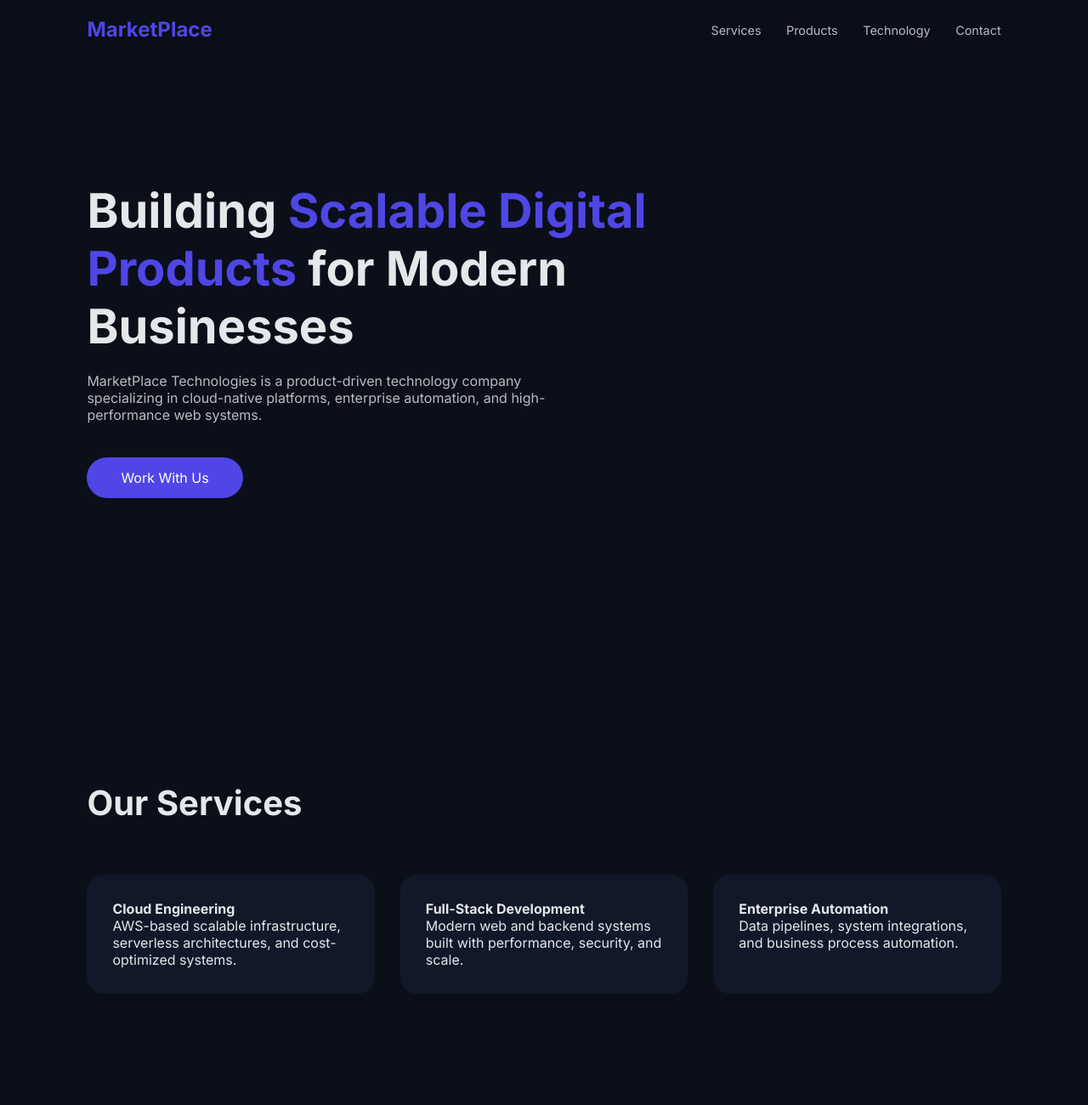
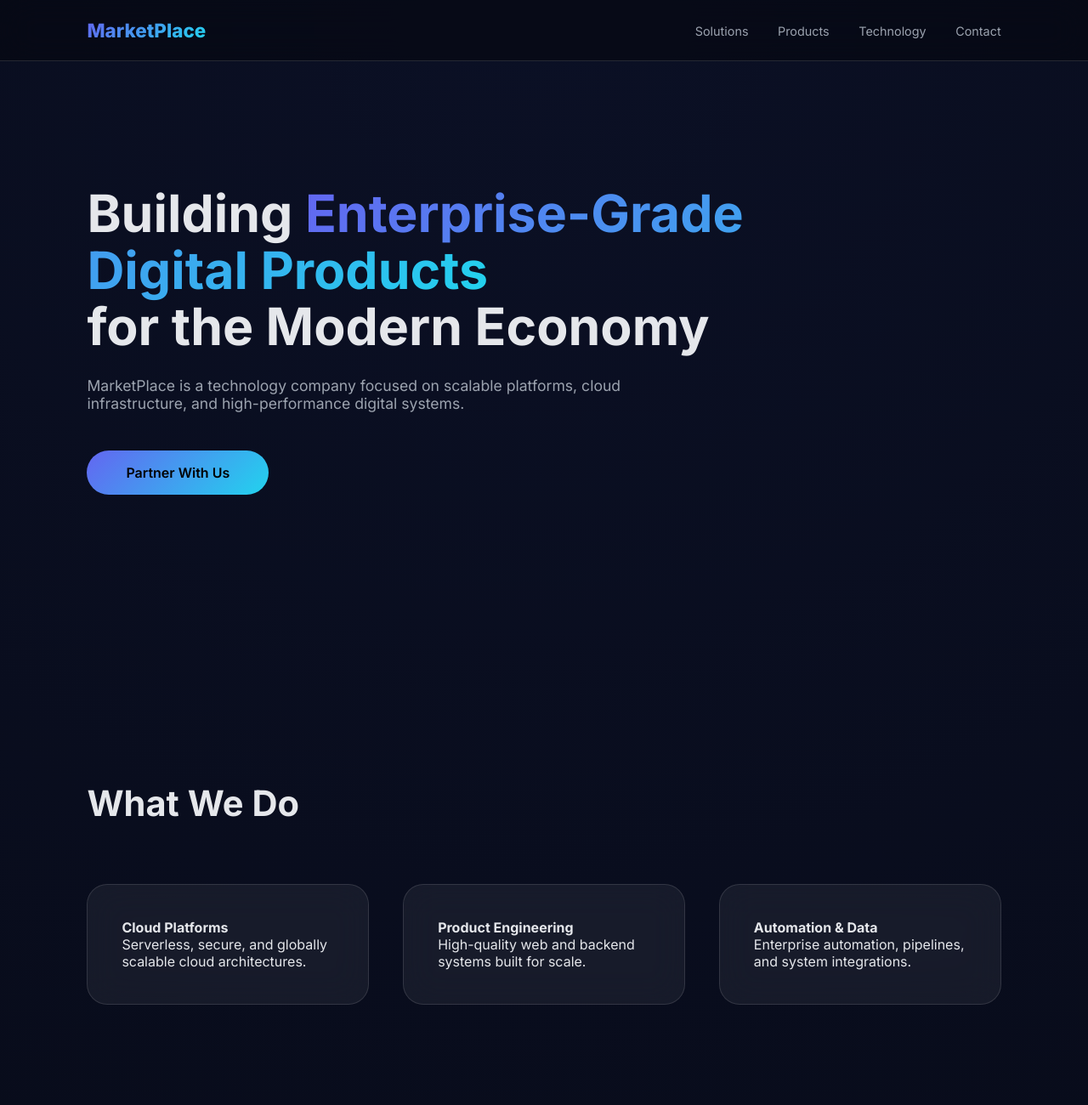
Before and after one commit to MarketPlace2202/MarketPlace2202.github.io, a plain HTML site: page index.html in a window 1280 px wide. Shown: the top 1300 px of the page at 85% size. Drawn offline with Linux system fonts and the light colour scheme.

Commit message:
Update index.html

```diff
--- a/index.html
+++ b/index.html
@@ -1,18 +1,20 @@
 <!DOCTYPE html>
 <html lang="en">
 <head>
-<meta charset="UTF-8">
-<meta name="viewport" content="width=device-width, initial-scale=1.0">
-<title>MarketPlace Technologies</title>
+<meta charset="UTF-8" />
+<meta name="viewport" content="width=device-width, initial-scale=1.0" />
+<title>MarketPlace — Digital Product Company</title>
 
-<link href="https://fonts.googleapis.com/css2?family=Inter:wght@300;400;600;700&display=swap" rel="stylesheet">
+<link href="https://fonts.googleapis.com/css2?family=Inter:wght@300;400;600;700;800&display=swap" rel="stylesheet">
 
 <style>
 :root {
-  --primary: #4f46e5;
-  --dark: #0b0f1a;
-  --card: #111827;
-  --light: #e5e7eb;
+  --bg: #05070f;
+  --panel: rgba(255,255,255,0.06);
+  --border: rgba(255,255,255,0.12);
+  --text: #e5e7eb;
+  --muted: #9ca3af;
+  --primary: linear-gradient(135deg,#6366f1,#22d3ee);
 }
 
 * {
@@ -23,70 +25,78 @@
 }
 
 body {
-  background: var(--dark);
-  color: var(--light);
+  background: radial-gradient(circle at top, #0b1025, var(--bg));
+  color: var(--text);
 }
 
 /* NAV */
 nav {
   position: fixed;
-  top: 0;
   width: 100%;
-  background: rgba(11,15,26,0.9);
-  padding: 20px 8%;
+  padding: 22px 8%;
   display: flex;
   justify-content: space-between;
   align-items: center;
+  backdrop-filter: blur(20px);
+  background: rgba(5,7,15,0.6);
+  border-bottom: 1px solid var(--border);
   z-index: 100;
 }
 
 nav h1 {
-  font-size: 1.5rem;
-  color: var(--primary);
+  font-weight: 800;
+  font-size: 1.4rem;
+  background: var(--primary);
+  -webkit-background-clip: text;
+  color: transparent;
 }
 
 nav a {
-  margin-left: 25px;
-  color: var(--light);
+  margin-left: 30px;
   text-decoration: none;
+  color: var(--muted);
   font-size: 0.9rem;
-  opacity: 0.8;
 }
 
 nav a:hover {
-  opacity: 1;
+  color: white;
 }
 
 /* HERO */
 .hero {
-  height: 100vh;
+  min-height: 100vh;
   padding: 0 8%;
   display: flex;
   align-items: center;
 }
 
 .hero h2 {
-  font-size: 3.5rem;
-  max-width: 700px;
+  font-size: 3.8rem;
+  max-width: 850px;
+  line-height: 1.1;
 }
 
 .hero span {
-  color: var(--primary);
+  background: var(--primary);
+  -webkit-background-clip: text;
+  color: transparent;
 }
 
 .hero p {
-  margin-top: 20px;
-  max-width: 600px;
-  opacity: 0.8;
+  margin-top: 25px;
+  font-size: 1.1rem;
+  max-width: 650px;
+  color: var(--muted);
 }
 
-.hero .btn {
-  margin-top: 40px;
+.cta {
+  margin-top: 45px;
   display: inline-block;
-  padding: 14px 40px;
+  padding: 16px 46px;
+  border-radius: 50px;
   background: var(--primary);
-  color: white;
-  border-radius: 40px;
+  color: black;
+  font-weight: 600;
   text-decoration: none;
 }
 
@@ -95,74 +105,64 @@ section {
   padding: 120px 8%;
 }
 
-.section-title {
-  margin-bottom: 60px;
+.title {
+  margin-bottom: 70px;
 }
 
-.section-title h3 {
-  font-size: 2.5rem;
+.title h3 {
+  font-size: 2.6rem;
 }
 
-/* SERVICES */
-.services {
+/* GLASS CARDS */
+.grid {
   display: grid;
-  grid-template-columns: repeat(auto-fit, minmax(260px, 1fr));
-  gap: 30px;
-}
-
-.service {
-  background: var(--card);
-  padding: 30px;
-  border-radius: 20px;
-  transition: 0.3s;
-}
-
-.service:hover {
-  transform: translateY(-10px);
-}
-
-/* PROJECTS */
-.projects {
-  display: grid;
-  grid-template-columns: repeat(auto-fit, minmax(320px, 1fr));
+  grid-template-columns: repeat(auto-fit, minmax(300px,1fr));
   gap: 40px;
 }
 
-.project {
-  background: var(--card);
-  border-radius: 25px;
-  overflow: hidden;
+.card {
+  background: var(--panel);
+  border: 1px solid var(--border);
+  border-radius: 24px;
+  padding: 40px;
+  backdrop-filter: blur(20px);
+  transition: 0.4s;
 }
 
-.project img {
-  width: 100%;
-  height: 200px;
-  object-fit: cover;
+.card:hover {
+  transform: translateY(-12px);
+  border-color: rgba(255,255,255,0.3);
 }
 
-.project div {
-  padding: 25px;
+/* PROJECT IMAGE */
+.card img {
+  width: 100%;
+  border-radius: 18px;
+  margin-bottom: 25px;
 }
 
 /* TECH */
 .tech {
   display: grid;
-  grid-template-columns: repeat(auto-fit, minmax(160px, 1fr));
-  gap: 20px;
+  grid-template-columns: repeat(auto-fit, minmax(160px,1fr));
+  gap: 25px;
 }
 
 .tech div {
-  background: var(--card);
-  padding: 20px;
-  border-radius: 15px;
+  background: var(--panel);
+  border: 1px solid var(--border);
+  padding: 25px;
   text-align: center;
+  border-radius: 18px;
+  font-weight: 500;
 }
 
 /* FOOTER */
 footer {
-  padding: 50px 8%;
+  padding: 60px 8%;
+  border-top: 1px solid var(--border);
+  color: var(--muted);
   text-align: center;
-  opacity: 0.6;
 }
 </style>
 </head>
@@ -172,8 +172,8 @@ footer {
 <nav>
   <h1>MarketPlace</h1>
   <div>
-    <a href="#services">Services</a>
-    <a href="#projects">Products</a>
+    <a href="#services">Solutions</a>
+    <a href="#products">Products</a>
     <a href="#tech">Technology</a>
     <a href="#contact">Contact</a>
   </div>
@@ -181,92 +181,85 @@ footer {
 
 <div class="hero">
   <div>
-    <h2>Building <span>Scalable Digital Products</span> for Modern Businesses</h2>
+    <h2>
+      Building <span>Enterprise-Grade Digital Products</span><br>
+      for the Modern Economy
+    </h2>
     <p>
-      MarketPlace Technologies is a product-driven technology company specializing in
-      cloud-native platforms, enterprise automation, and high-performance web systems.
+      MarketPlace is a technology company focused on scalable platforms,
+      cloud infrastructure, and high-performance digital systems.
     </p>
-    <a href="#contact" class="btn">Work With Us</a>
+    <a href="#contact" class="cta">Partner With Us</a>
   </div>
 </div>
 
 <section id="services">
-  <div class="section-title">
-    <h3>Our Services</h3>
+  <div class="title">
+    <h3>What We Do</h3>
   </div>
-  <div class="services">
-    <div class="service">
-      <h4>Cloud Engineering</h4>
-      <p>AWS-based scalable infrastructure, serverless architectures, and cost-optimized systems.</p>
+  <div class="grid">
+    <div class="card">
+      <h4>Cloud Platforms</h4>
+      <p>Serverless, secure, and globally scalable cloud architectures.</p>
     </div>
-    <div class="service">
-      <h4>Full-Stack Development</h4>
-      <p>Modern web and backend systems built with performance, security, and scale.</p>
+    <div class="card">
+      <h4>Product Engineering</h4>
+      <p>High-quality web and backend systems built for scale.</p>
     </div>
-    <div class="service">
-      <h4>Enterprise Automation</h4>
-      <p>Data pipelines, system integrations, and business process automation.</p>
+    <div class="card">
+      <h4>Automation & Data</h4>
+      <p>Enterprise automation, pipelines, and system integrations.</p>
     </div>
   </div>
 </section>
 
-<section id="projects">
-  <div class="section-title">
+<section id="products">
+  <div class="title">
     <h3>Products & Case Studies</h3>
   </div>
-  <div class="projects">
+  <div class="grid">
 
-    <div class="project">
-      <img src="https://picsum.photos/500/300?1">
-      <div>
-        <h4>MarketPlace Platform</h4>
-        <p>End-to-end commerce platform with cloud scalability and secure payments.</p>
-        <a href="https://github.com/MarketPlace2202/MarketPlace" target="_blank" style="color:#4f46e5;">
-          View Repository →
-        </a>
-      </div>
+    <div class="card">
+      <img src="https://picsum.photos/600/400?1">
+      <h4>MarketPlace Platform</h4>
+      <p>Cloud-native commerce infrastructure with secure APIs.</p>
+      <a href="https://github.com/MarketPlace2202/MarketPlace" target="_blank">View Repository →</a>
     </div>
 
-    <div class="project">
-      <img src="https://picsum.photos/500/300?2">
-      <div>
-        <h4>Blinkit UI System</h4>
-        <p>High-fidelity frontend architecture inspired by Blinkit.</p>
-        <a href="https://github.com/MarketPlace2202/blinkit_clone" target="_blank" style="color:#4f46e5;">
-          View Repository →
-        </a>
-      </div>
+    <div class="card">
+      <img src="https://picsum.photos/600/400?2">
+      <h4>Blinkit UI System</h4>
+      <p>High-fidelity frontend architecture and UI engineering.</p>
+      <a href="https://github.com/MarketPlace2202/blinkit_clone" target="_blank">View Repository →</a>
     </div>
 
   </div>
 </section>
 
 <section id="tech">
-  <div class="section-title">
+  <div class="title">
     <h3>Technology Stack</h3>
   </div>
   <div class="tech">
     <div>AWS</div>
     <div>React</div>
     <div>Node.js</div>
+    <div>Python</div>
     <div>MongoDB</div>
     <div>Docker</div>
-    <div>Python</div>
   </div>
 </section>
 
 <section id="contact">
-  <div class="section-title">
+  <div class="title">
     <h3>Contact</h3>
   </div>
-  <p>
-    GitHub: <a href="https://github.com/MarketPlace2202" style="color:#4f46e5;">MarketPlace2202</a>
-  </p>
+  <p>GitHub: <a href="https://github.com/MarketPlace2202">MarketPlace2202</a></p>
   <p>Email: contact@marketplacetech.com</p>
 </section>
 
 <footer>
-  © 2026 MarketPlace Technologies. All rights reserved.
+  © 2026 MarketPlace Technologies — All Rights Reserved
 </footer>
 
 </body>
```
